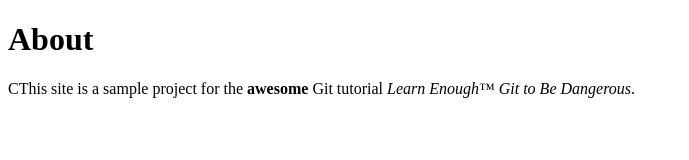
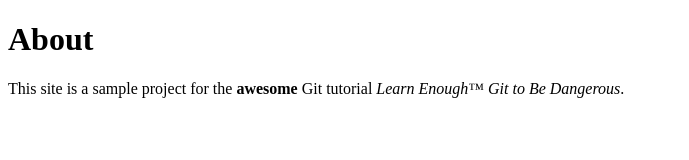
Before and after one commit to ozioma01/gittest, a plain HTML site: page about.html in a window 1280 px wide. Shown: the full height of the page, 0-689 px from the left. Drawn offline with Linux system fonts and the light colour scheme.

```diff
--- a/about.html
+++ b/about.html
@@ -6,7 +6,7 @@
 <body>
 	<h1>About</h1>
 	<p>
-	CThis site is a sample project for the <strong> awesome</strong> Git tutorial <em>Learn Enough™ Git to Be Dangerous</em>.
+	This site is a sample project for the <strong> awesome</strong> Git tutorial <em>Learn Enough™ Git to Be Dangerous</em>.
 	</p>
 </body>
 </html>
```
Also changed, not shown: index.html (+1 -0 lines).
